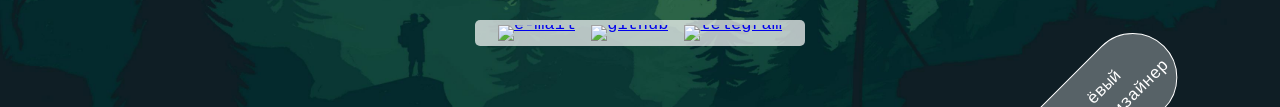
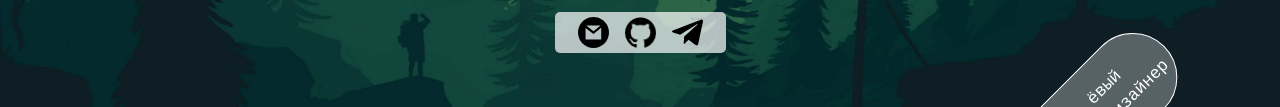
Before and after one commit to The-click/rsschool-cv, a plain HTML site: page index.html in a window 1280 px wide. Shown: the part 485-592 px from the top of the page. Drawn offline with nearby package versions, Linux system fonts and the light colour scheme; files whose address does not match are found by name.

Commit message:
fix: correct link

```diff
--- a/index.html
+++ b/index.html
@@ -20,9 +20,9 @@
             <img class="avatar" src="./img/icons/user.svg" alt="">
             <h2 class="title name">Oleg Samoylov</h2>
             <div class="contact">
-                <a class="contact-link email" href="mailto:0leg.19-94@mail.ru"><img src="./img/icons/gmail.svg" alt="e-mail"> </a>
-                <a class="contact-link" href="https://github.com/The-click"><img src="./img/icons/github-logo.png" alt="github"></a>
-                <a class="contact-link" href="https://t.me/the_0_click"><img src="./img/icons/telegram.svg" alt="telegram"></a>
+                <a class="contact-link email" href="mailto:0leg.19-94@mail.ru"><img src="gmail.svg" alt="e-mail"> </a>
+                <a class="contact-link" href="https://github.com/The-click"><img src="github-logo.png" alt="github"></a>
+                <a class="contact-link" href="https://t.me/the_0_click"><img src="telegram.svg" alt="telegram"></a>
             </div>
         </div>
         <main>
```
